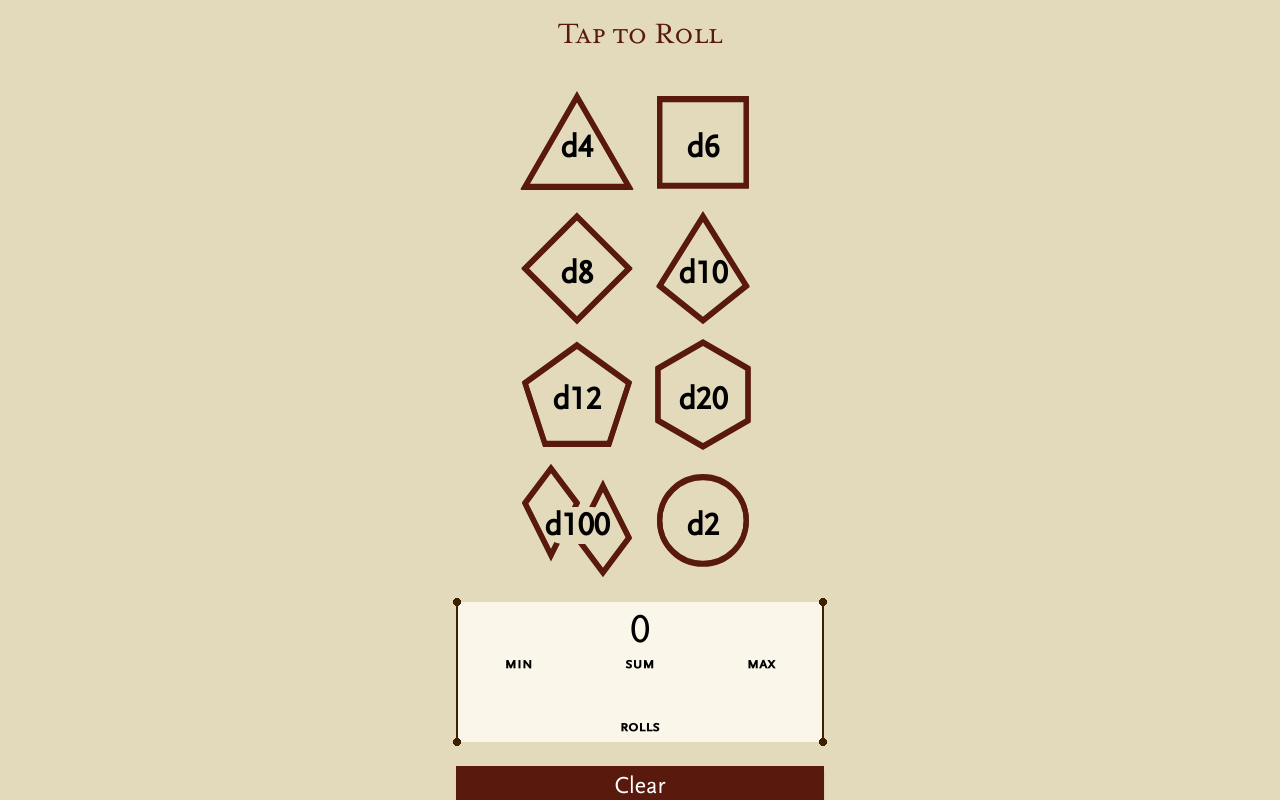
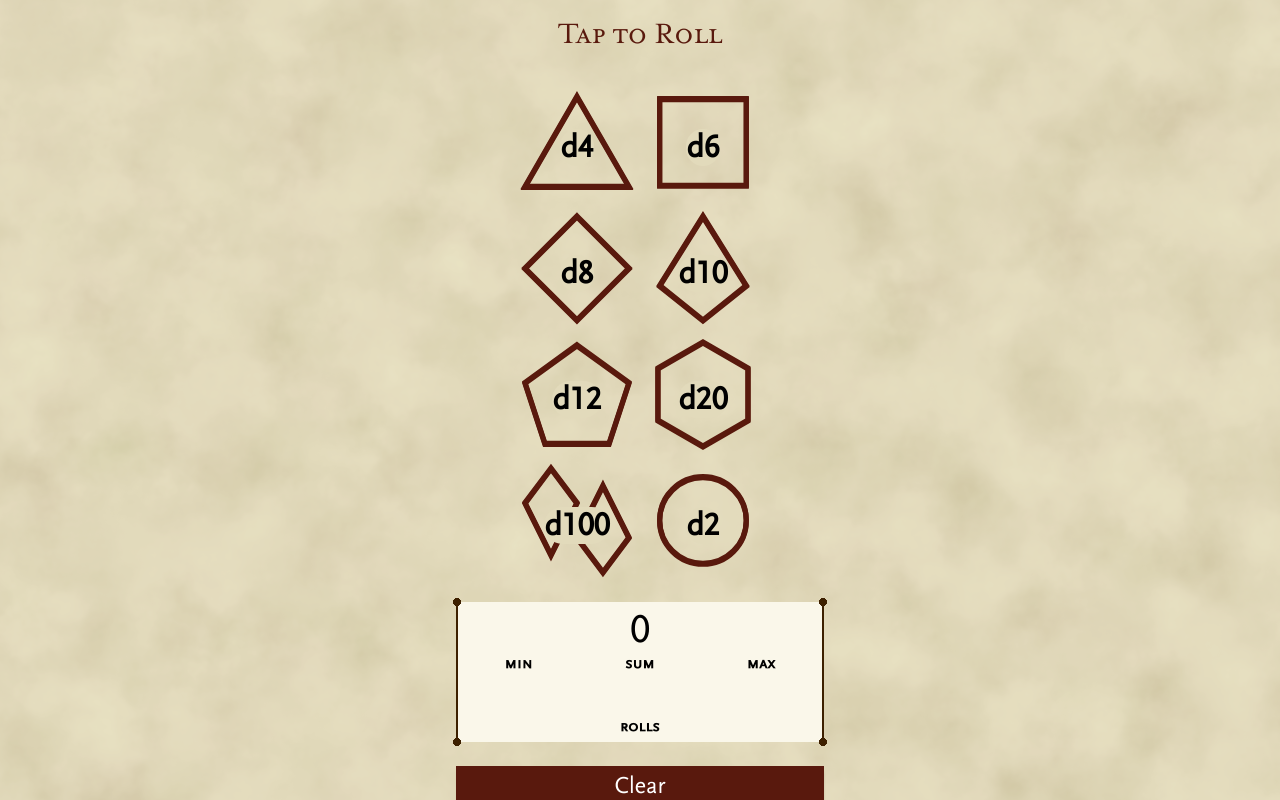
Before and after one commit to Auroratide/tap-to-roll, a React (Vite) app: page / in a window 1280 px wide. Shown: the top 800 px of the page. Built offline with nearby package versions, Linux system fonts and the light colour scheme.

Commit message:
A simple parchment background effect

```diff
--- a/src/App/App.tsx
+++ b/src/App/App.tsx
@@ -1,8 +1,10 @@
 import { DiceTapper } from '../DiceTapper'
 import { Footer } from '../Footer'
+import { ParchmentBackground } from '../ParchmentBackground'
 import * as classes from './App.module.css'
 
 export const App = () => (
+    <ParchmentBackground>
         <div className={classes.container}>
             <main>
                 <h1 className={classes.title}>Tap to Roll</h1>
@@ -10,4 +12,5 @@ export const App = () => (
             </main>
             <Footer />
         </div>
+    </ParchmentBackground>
 )
--- /dev/null
+++ b/src/ParchmentBackground/ParchmentBackground.module.css
@@ -0,0 +1,15 @@
+.parchment-background {
+    position: relative;
+    overflow: hidden;
+}
+
+.parchment-effect {
+    position: absolute;
+    top: 0;
+    left: 0;
+    z-index: -1;
+}
+
+.parchment-effect rect {
+    fill: var(--color-bg);
+}
--- /dev/null
+++ b/src/ParchmentBackground/ParchmentBackground.tsx
@@ -0,0 +1,25 @@
+import { ReactNode } from 'react'
+import * as classes from './ParchmentBackground.module.css'
+
+export type ParchmentBackgroundProps = {
+    children: ReactNode,
+}
+
+export const ParchmentBackground = ({ children }: ParchmentBackgroundProps) => (
+    <div className={classes['parchment-background']}>
+        <svg className={classes['parchment-effect']} xmlns="http://www.w3.org/2000/svg" viewBox="0 0 100 100" aria-hidden="true">
+            <filter id="parchment-filter">
+                <feTurbulence type="fractalNoise" baseFrequency="0.15" numOctaves="5" stitchTiles="stitch" />
+                <feColorMatrix type="matrix" values="
+                    1 0.75 0 0 0
+                    0.5 0.75 0 0 0
+                    0 0 0 0 0
+                    0 0 0 0.5 0
+                " />
+                <feBlend in="SourceGraphic" mode="saturation" />
+            </filter>
+            <rect filter="url(#parchment-filter)" width="100" height="100" />
+        </svg>
+        {children}
+    </div>
+)
--- /dev/null
+++ b/src/ParchmentBackground/index.ts
@@ -0,0 +1 @@
+export * from './ParchmentBackground'
```
Lines whose indentation alone changed are shown as unchanged.
